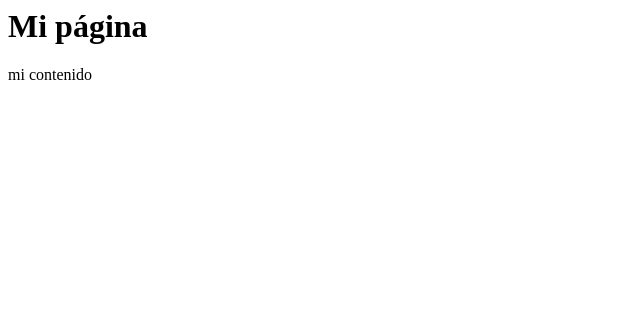
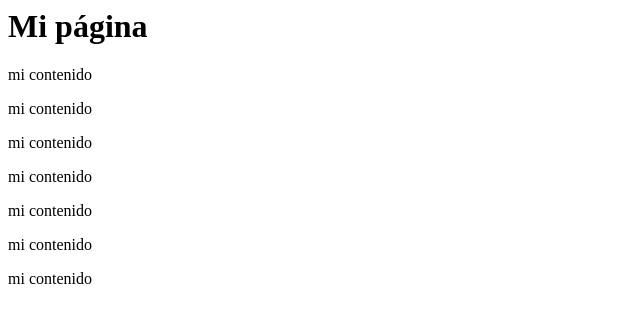
Before and after one commit to 0xafbf/demo_git_umng, a plain HTML site: page index.html in a window 1280 px wide. Shown: the whole page, without its empty margins (0-640 px from the left). Drawn offline with Linux system fonts and the light colour scheme.

Commit message:
Agregar mas contenido

```diff
--- a/index.html
+++ b/index.html
@@ -6,5 +6,11 @@
   <body>
 	<h1> Mi página </h1>
 	<p> mi contenido </p>
+	<p> mi contenido </p>
+	<p> mi contenido </p>
+	<p> mi contenido </p>
+	<p> mi contenido </p>
+	<p> mi contenido </p>
+	<p> mi contenido </p>
   </body>
 </html>
```
